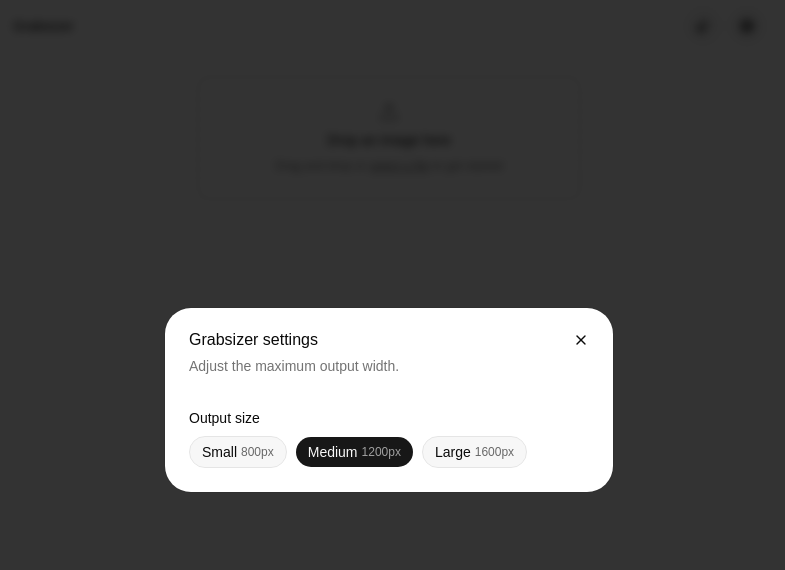
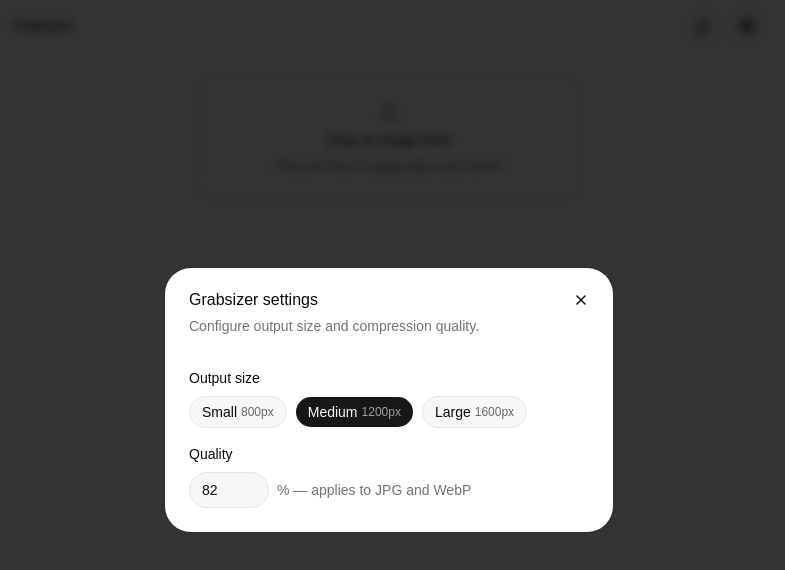
Before and after one commit to andrewserong/grabsizer, a React (Vite) app: page / in a window 1280 px wide. Both pictures are taken after a click on the button 998 px from the left and 26 px from the top of the page. Shown: the top 570 px of the page, without its empty margins (251-1036 px from the left). Built offline with nearby package versions, Linux system fonts and the light colour scheme; what pica would draw is missing.

Commit message:
Add quality configuration

```diff
--- a/src/App.tsx
+++ b/src/App.tsx
@@ -16,6 +16,7 @@
 } from "@/components/dropzone";
 import { ImagePreview } from "@/components/image-preview";
 import { resizeImage } from "@/lib/resize";
+import { Input } from "@/components/ui/input";
 import { SunMoon, Cog } from "lucide-react";
 import { useTheme } from "./components/theme-provider";
 
@@ -39,6 +40,7 @@
 	const { theme, setTheme } = useTheme();
 	const [originalFile, setOriginalFile] = useState<File | null>(null);
 	const [maxWidth, setMaxWidth] = useState(DEFAULT_MAX_WIDTH);
+	const [quality, setQuality] = useState(82);
 	const [output, setOutput] = useState<Output | null>(null);
 	const [pngBlob, setPngBlob] = useState<Blob | null>(null);
 	const [jpgBlob, setJpgBlob] = useState<Blob | null>(null);
@@ -67,7 +69,9 @@
 		return () => { cancelled = true; };
 	}, [originalFile, maxWidth]);
 
-	// Compute all format blobs whenever the resized output changes
+	// Compute all format blobs whenever the resized output or quality changes.
+	// PNG is lossless so we short-circuit it when the source is already PNG;
+	// JPG and WebP always go through canvas so the quality setting is applied.
 	useEffect(() => {
 		if (!output) {
 			setPngBlob(null);
@@ -75,11 +79,8 @@
 			setWebpBlob(null);
 			return;
 		}
+
 		if (output.blob.type === "image/png") setPngBlob(output.blob);
-		if (output.blob.type === "image/jpeg") setJpgBlob(output.blob);
-
-		const needsPng = output.blob.type !== "image/png";
-		const needsJpg = output.blob.type !== "image/jpeg";
 
 		let cancelled = false;
 		createImageBitmap(output.blob).then((bitmap) => {
@@ -88,12 +89,14 @@
 			canvas.height = bitmap.height;
 			canvas.getContext("2d")!.drawImage(bitmap, 0, 0);
 			bitmap.close();
-			if (needsPng) canvas.toBlob((b) => { if (!cancelled && b) setPngBlob(b); }, "image/png");
-			if (needsJpg) canvas.toBlob((b) => { if (!cancelled && b) setJpgBlob(b); }, "image/jpeg", 0.92);
-			canvas.toBlob((b) => { if (!cancelled && b) setWebpBlob(b); }, "image/webp", 0.85);
+			if (output.blob.type !== "image/png") {
+				canvas.toBlob((b) => { if (!cancelled && b) setPngBlob(b); }, "image/png");
+			}
+			canvas.toBlob((b) => { if (!cancelled && b) setJpgBlob(b); }, "image/jpeg", quality / 100);
+			canvas.toBlob((b) => { if (!cancelled && b) setWebpBlob(b); }, "image/webp", quality / 100);
 		});
 		return () => { cancelled = true; };
-	}, [output]);
+	}, [output, quality]);
 
 	const handleClear = useCallback(() => {
 		if (prevUrlRef.current) {
@@ -177,10 +180,11 @@
 										Grabsizer settings
 									</DialogTitle>
 									<DialogDescription>
-										Adjust the maximum output width.
+										Configure output size and compression quality.
 									</DialogDescription>
 								</DialogHeader>
-								<div className="flex flex-col gap-2 pt-2">
+								<div className="flex flex-col gap-4 pt-2">
+									<div className="flex flex-col gap-2">
 										<p className="text-sm font-medium">Output size</p>
 										<div className="flex gap-2">
 											{SIZE_PRESETS.map((preset) => (
@@ -194,6 +198,22 @@
 													<span className="text-xs opacity-60">{preset.width}px</span>
 												</Button>
 											))}
+										</div>
+									</div>
+									<div className="flex flex-col gap-2">
+										<p className="text-sm font-medium">Quality</p>
+										<div className="flex items-center gap-2">
+											<Input
+												type="number"
+												min={1}
+												max={100}
+												defaultValue={quality}
+												onBlur={(e) => setQuality(Math.min(100, Math.max(1, Number(e.target.value) || quality)))}
+												onKeyDown={(e) => e.key === "Enter" && e.currentTarget.blur()}
+												className="w-20"
+											/>
+											<span className="text-sm text-muted-foreground">% — applies to JPG and WebP</span>
+										</div>
 									</div>
 								</div>
 							</DialogContent>
--- /dev/null
+++ b/src/components/ui/input.tsx
@@ -0,0 +1,20 @@
+import * as React from "react"
+import { Input as InputPrimitive } from "@base-ui/react/input"
+
+import { cn } from "@/lib/utils"
+
+function Input({ className, type, ...props }: React.ComponentProps<"input">) {
+  return (
+    <InputPrimitive
+      type={type}
+      data-slot="input"
+      className={cn(
+        "h-9 w-full min-w-0 rounded-4xl border border-input bg-input/30 px-3 py-1 text-base transition-colors outline-none file:inline-flex file:h-7 file:border-0 file:bg-transparent file:text-sm file:font-medium file:text-foreground placeholder:text-muted-foreground focus-visible:border-ring focus-visible:ring-[3px] focus-visible:ring-ring/50 disabled:pointer-events-none disabled:cursor-not-allowed disabled:opacity-50 aria-invalid:border-destructive aria-invalid:ring-[3px] aria-invalid:ring-destructive/20 md:text-sm dark:aria-invalid:border-destructive/50 dark:aria-invalid:ring-destructive/40",
+        className
+      )}
+      {...props}
+    />
+  )
+}
+
+export { Input }
```
Lines whose indentation alone changed are shown as unchanged.
